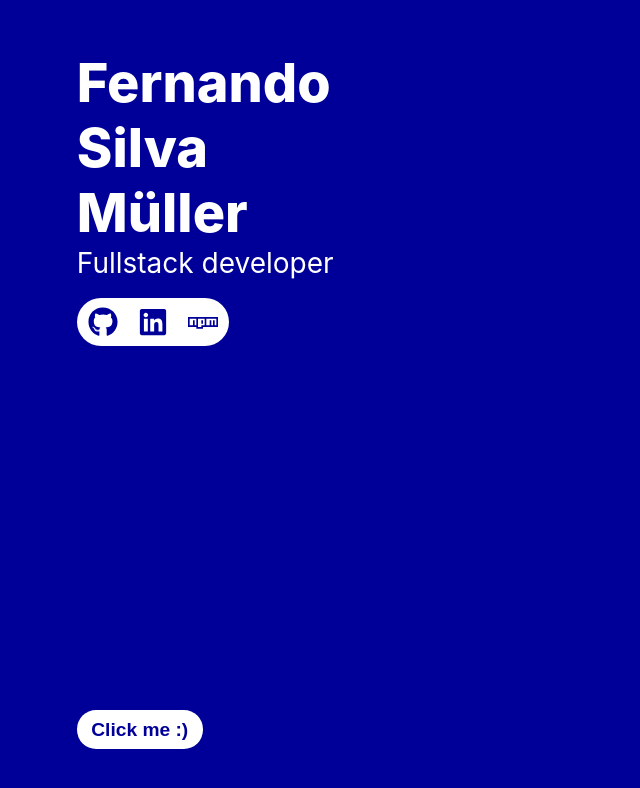
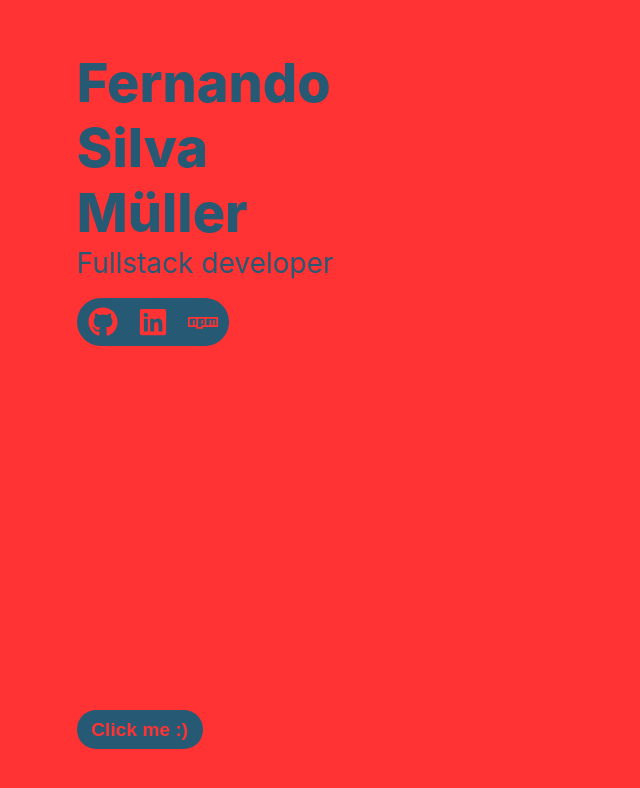
Before and after one commit to fdograph/silvamuller-rocks, a React (Create React App) app: page / in a window 1280 px wide. Shown: the top 788 px of the page, without its empty margins (0-640 px from the left). Built offline with nearby package versions, Linux system fonts and the light colour scheme.

Commit message:
Adding new effect

```diff
--- /dev/null
+++ b/src/common/components/Background/SquareDance.tsx
@@ -0,0 +1,95 @@
+import React, { useMemo } from 'react';
+import classNames from 'classnames';
+import { useWindowSize } from '../../../hooks';
+import { addUnit, gridIteration } from '../../logic/geometry';
+import styled, { keyframes } from 'styled-components';
+
+const rotate = keyframes`
+  0% {
+    transform: rotateZ(0);
+  }
+  100% {
+    transform:  rotateZ(720deg);
+  }
+`;
+
+const Svg = styled.svg`
+  rect {
+    stroke-width: 0;
+    fill: transparent;
+    transform-origin: center center;
+  }
+
+  rect.marked {
+    stroke-width: 1px;
+    stroke: var(--secondary-color);
+    animation-name: ${rotate};
+    animation-duration: 10000ms;
+    animation-timing-function: linear;
+    animation-iteration-count: infinite;
+    animation-direction: normal;
+    animation-fill-mode: both;
+  }
+`;
+
+const renderContent = (width: number, height: number) => {
+  const isVertical = width < height;
+  const vMax = isVertical ? height : width;
+  const vMin = isVertical ? width : height;
+
+  // const size = 320 / 3;
+  const size = 100;
+  const maxCount = Math.ceil(vMax / size);
+  const minCount = Math.ceil(vMin / size);
+
+  const xCount = isVertical ? minCount : maxCount;
+  const yCount = isVertical ? maxCount : minCount;
+
+  const xShift = (size * xCount - width) / 2;
+  const YShift = (size * yCount - height) / 2;
+
+  const grid: JSX.Element[] = [];
+  gridIteration(yCount, xCount, (col, row) => {
+    const isEvenCol = col % 2 !== 0;
+    const isEvenRow = row % 2 !== 0;
+
+    let isMarked = false;
+
+    if ((isEvenRow && isEvenCol) || (!isEvenRow && !isEvenCol)) {
+      isMarked = true;
+    }
+
+    const x = size * col - xShift;
+    const y = size * row - YShift;
+
+    const cx = x + size / 2;
+    const cy = y + size / 2;
+
+    grid.push(
+      <rect
+        className={classNames({
+          marked: isMarked,
+        })}
+        key={`${x}:${y}`}
+        x={x}
+        y={y}
+        width={size}
+        height={size}
+        style={{
+          transformOrigin: `${addUnit(cx, 'px')} ${addUnit(cy, 'px')}`,
+        }}
+      />
+    );
+  });
+
+  return grid;
+};
+
+const Waves: React.FC = () => {
+  const { width, height } = useWindowSize();
+  const content = useMemo(() => renderContent(width, height), [height, width]);
+
+  return <Svg>{content}</Svg>;
+};
+
+export default Waves;
--- a/src/common/components/Background/index.tsx
+++ b/src/common/components/Background/index.tsx
@@ -8,6 +8,7 @@ import Waves from './Waves';
 import Bullets from './Bullets';
 import Solar from './Solar';
 import Cubes from './Cubes';
+import SquareDance from './SquareDance';
 
 const BgWrapper = styled.div`
   position: absolute;
@@ -48,6 +49,8 @@ const renderAnimation = (theme: ThemeName) => {
       return <Solar />;
     case 'cubes':
       return <Cubes />;
+    case 'squareDance':
+      return <SquareDance />;
     default:
       return <DarkLines />;
   }
--- a/src/common/logic/theme.ts
+++ b/src/common/logic/theme.ts
@@ -38,6 +38,10 @@ const defaultThemeConf = {
     primary: 'hsl(180, 20%, 15%)',
     secondary: 'hsl(60, 100%, 65%)',
   },
+  squareDance: {
+    primary: 'hsl(175, 100%, 50%)',
+    secondary: 'hsl(15, 100%, 65%)',
+  },
 };
 
 export type ThemeName = keyof typeof defaultThemeConf;
```
